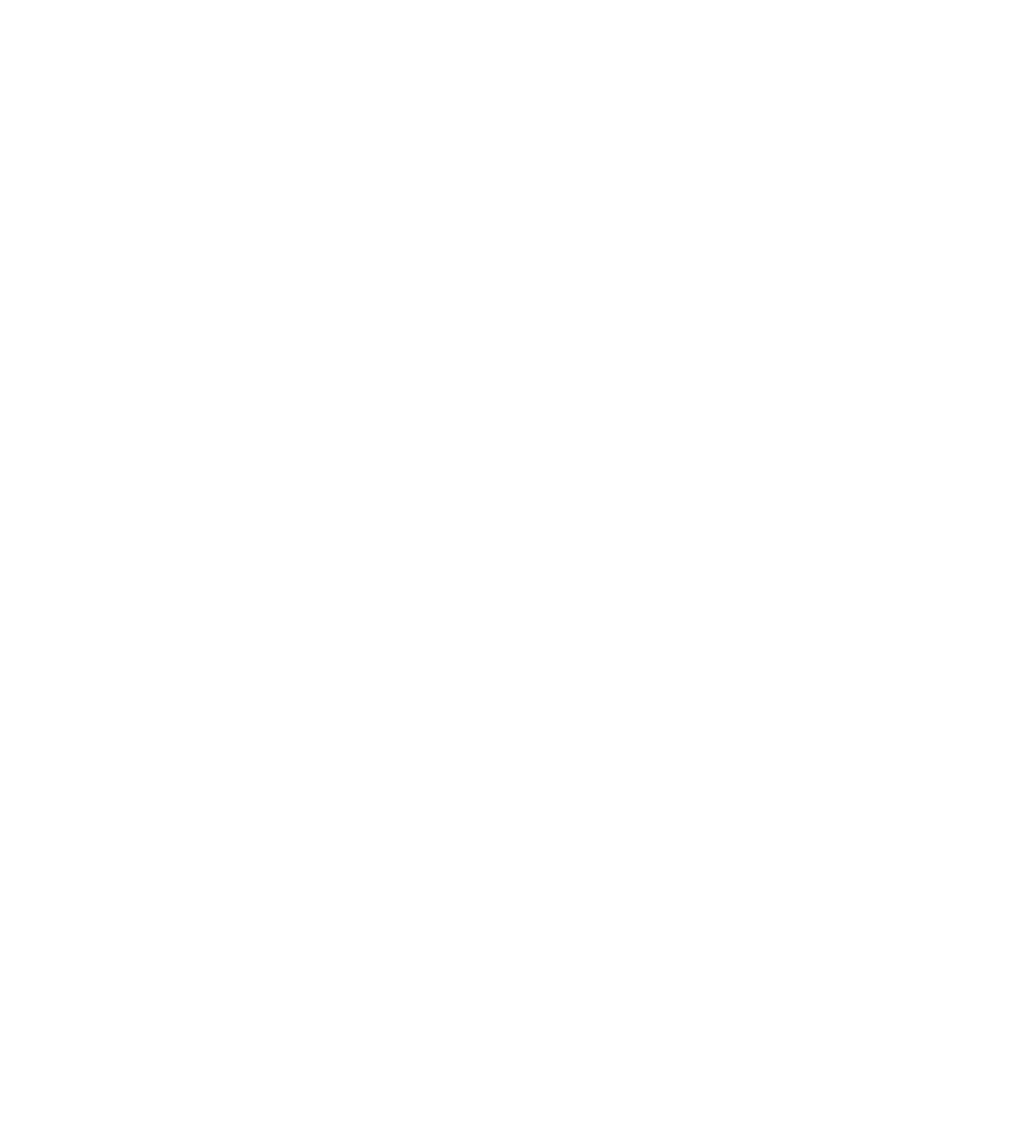
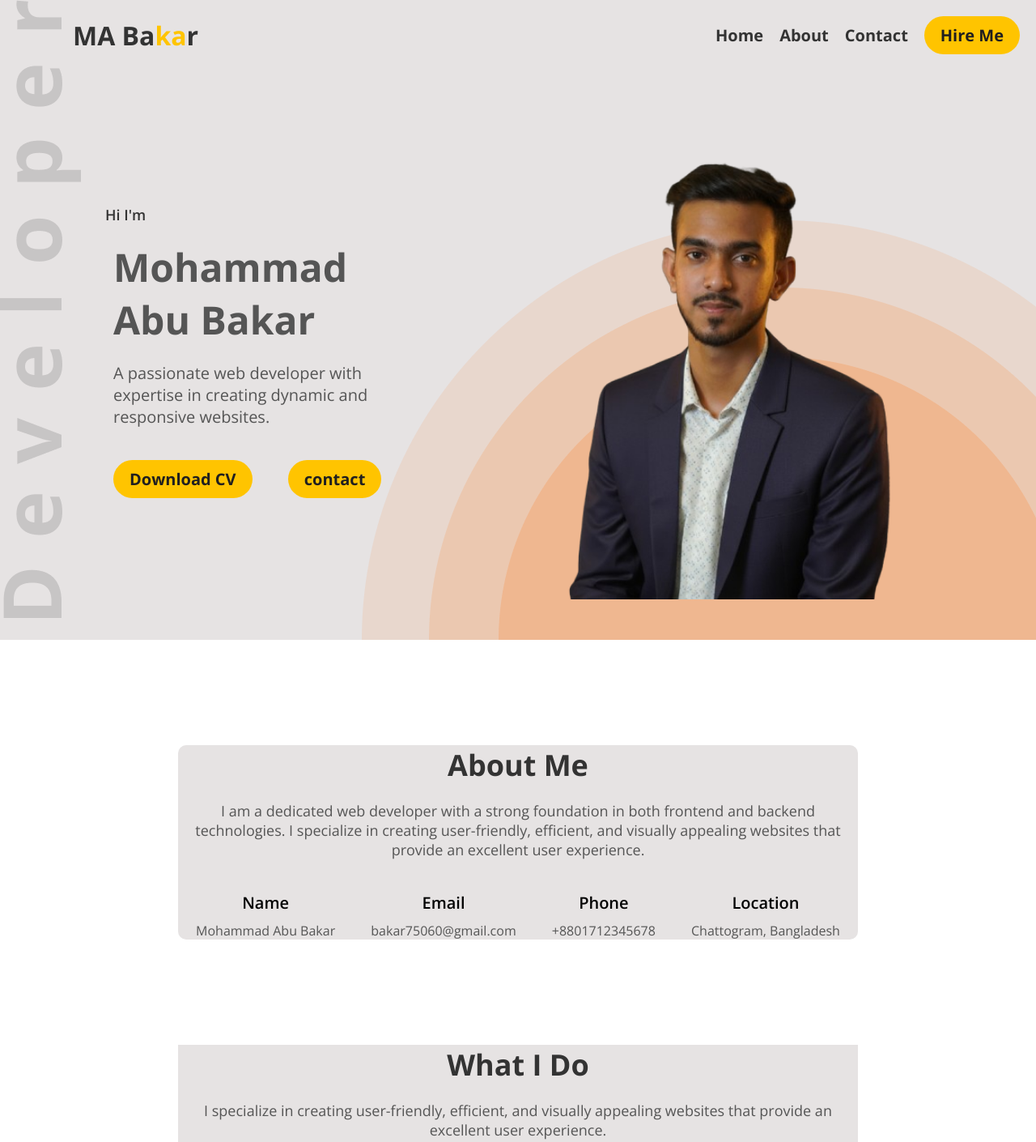
Before and after one commit to bakar8440/web_dev_portfolio, a plain HTML site: page index.html in a window 1280 px wide. Shown: the top 1410 px of the page at 81% size. Before the commit the page ends 800 px from the top, so only its background shows below. Drawn offline with nearby package versions, Linux system fonts and the light colour scheme.

Commit message:
add about section

```diff
--- /dev/null
+++ b/css/style.css
@@ -0,0 +1,203 @@
+@import url('https://fonts.googleapis.com/css2?family=Open+Sans:ital,wght@0,300..800;1,300..800&family=Work+Sans:ital,wght@0,100..900;1,100..900&display=swap');
+
+
+* {
+    margin: 0;
+    padding: 0;
+    box-sizing: border-box;
+    font-family: 'Open Sans', sans-serif;
+    text-decoration: none;
+}
+/* shared styles */
+.text-primary{
+    color: #ffc400;
+}
+.text-center{
+    text-align: center;
+}
+.dark-1{
+    color: #555;
+}
+.dark-2{
+    color: #333;
+}
+.bg-secondary{
+    background-color: #e6e3e3;
+}
+.btn-primary{
+    padding: 10px 20px;
+    background-color: #ffc400;
+    color: #201f1f;
+    border: none;
+    border-radius: 25px;
+    font-size: 20px;
+    font-weight: 700;
+    cursor: pointer;
+}
+
+.section-title{
+    font-size: 36px;
+    font-weight: 700;
+    margin-bottom: 20px;
+    color: #333;
+}
+.section-description{
+    font-size: 18px;
+    font-weight: 400;
+    color: #555;
+    margin-bottom: 40px;
+}
+/* end shared styles */
+
+header{
+    background-image: url('../images/developer.png'),url('../images/header_bg.png');
+    background-repeat: no-repeat;
+    background-position: left top,right bottom;
+    backgrount-size: contain,cover;
+}
+
+nav{
+    display: flex;
+    align-items: center;
+    justify-content: space-between;
+    padding: 20px;
+    color: #333;
+    margin-left: 70px;
+}
+
+header h3{
+    font-size: 32px;
+    font-weight: 700;
+}
+
+
+nav ul{
+    display: flex;
+    flex-direction: row;
+    justify-content: space-between;
+    align-items: center;
+}
+
+nav ul li{
+    list-style: none;
+    margin-left: 20px;
+}
+
+nav ul li a{
+    font-size: 20px;
+    font-weight: 700;
+    transition: color 0.3s ease;
+}
+
+nav ul li a:hover{
+    color: #ffc400;
+    transition: cubic-bezier(0.075, 0.82, 0.165, 1) 0.3s;
+}
+
+/* banner styles */
+header .banner{
+    display: flex;
+    flex-direction: row;
+    align-items: center;
+    justify-content: space-between;
+    padding: 50px 20px;
+    margin:0px 100px
+
+}
+
+.banner-content{
+    max-width: 400px;
+}
+
+header .banner .banner-gritings{
+    font-size: 18px;
+    font-weight: 600;
+    margin: 10px;
+}
+
+.banner .banner-title{
+    font-size: 48px;
+    font-weight: 700;
+    margin: 20px;
+}
+.banner .banner-subtitle{
+    font-size: 20px;
+    font-weight: 400;
+    margin: 20px;
+    color: #555;
+}
+.banner .banner-btn{
+    margin: 20px;
+}
+
+.banner .banner-profile{
+    width: 500px;
+}
+/* banner styles end */
+
+/* main styles */
+main{
+    max-width: 1140px;
+    margin: 0 auto;
+}
+
+/* about styles */
+.about-me{
+    margin : 130px 150px;
+    border-radius:10px;
+    text-align:center;
+
+}
+
+.about-me .about-items{
+    display:flex;
+    flex-direction: row;
+    font: 1em sans-serif;
+    justify-content: space-around;
+}
+
+.about-me .item-title{
+    font-size: 20px;
+    font-weight: 600;
+    margin-bottom: 10px;
+}
+
+.about-me .item-description{
+    font-size: 16px;
+    font-weight: 400;
+    color: #555;
+}
+/* end about me */
+/* start what i do */
+.what-i-do{
+    margin: 130px 150px;
+}
+/* end what i do */
+
+.what-i-do .what-items{
+    display:flex;
+    flex-direction: row;
+    font: 1em sans-serif;
+    gap: 20px;
+    margin: 40px;
+    margin-bottom:130px;
+    justify-content: space-around;
+}
+
+.what-i-do .what-item{
+    padding: 30px;
+    border-radius:5px;
+    padding: 15px;
+    box-shadow: 0 4px 8px rgba(46, 37, 37, 0.3);
+}
+
+.what-i-do .what-item .item-title{
+    font-size: 20px;
+    font-weight: 600;
+    margin-bottom: 10px;
+}
+.what-i-do .what-item .item-description{
+    font-size: 16px;
+    font-weight: 400;
+    color: #555;
+}
--- a/index.html
+++ b/index.html
@@ -4,12 +4,87 @@
     <meta charset="UTF-8">
     <meta name="viewport" content="width=device-width, initial-scale=1.0">
     <title>My Portfolio</title>
+    <link rel="stylesheet" href="css/style.css">
 </head>
 <body>
-    <header>
+    <header class="header bg-secondary" id="home">
+        <nav>
+            <h3>MA Ba<span class="text-primary">ka</span>r</h3>
+
+            <ul >
+                <li ><a class="dark-2" href="#home">Home</a></li>
+                <li><a class="dark-2" href="#about">About</a></li>
+                <li><a class="dark-2" href="#contact">Contact</a></li>
+                <li><button class="btn-primary">Hire Me</button></li>
+            </ul>
+        </nav>
+        <div class="banner">
+            <div class="banner-content">
+                <h4 class="banner-gritings dark-2">Hi I'm</h4>
+                <h1 class="banner-title dark-1">Mohammad Abu Bakar</h1>
+                <p class="banner-subtitle">A passionate web developer with expertise in creating dynamic and responsive websites.</p>
+                <button class="btn-primary banner-btn">Download CV</button>
+                <button class="btn-primary banner-btn">contact</button>
+            </div>
+            <img class="banner-profile" src="images/ab.png" alt="">
 
     </header>
     <main>
+        <section class="about-me bg-secondary" id="about">
+            <h3 class="section-title">About Me</h3>
+            <p class="section-description">I am a dedicated web developer with a strong foundation in both frontend and backend technologies. I specialize in creating user-friendly, efficient, and visually appealing websites that provide an excellent user experience.</p>
+            <div class="about-items">
+
+                <div class="about-item">
+                    <p class="item-title">Name</p>
+                    <p class="item-description">Mohammad Abu Bakar</p>
+                </div>
+                <div class="about-item">
+                    <p class="item-title">Email</p>
+                    <p class="item-description">bakar75060@gmail.com</p>
+                </div>
+                <div class="about-item">
+                    <p class="item-title">Phone</p>
+                    <p class="item-description">+8801712345678</p>
+                </div>
+                <div class="about-item">
+                    <p class="item-title">Location</p>
+                    <p class="item-description">Chattogram, Bangladesh</p>
+                </div>
+
+            </div>
+        </section>
+        <section class="what-i-do bg-secondary ">
+            <h3 class="section-title text-center">What I Do</h3>
+            <p class="section-description text-center">I specialize in creating user-friendly, efficient, and visually appealing websites that provide an excellent user experience.</p>
+
+            <div class="what-items">
+
+                <div class="what-item">
+                    <img src="images/icons/js.png" alt="">
+                    <h4 class="item-title ">JavaScript</h4>
+                    <p class="what-description ">I develop interactive and dynamic web applications using JavaScript and various frameworks.</p>
+                </div>
+                <div class="what-item">
+                    <img src="images/icons/react.png" alt="">
+                    <h4 class="item-title">React</h4>
+                    <p class="what-description ">I create responsive and efficient user interfaces using React, ensuring a seamless user experience.</p>
+                </div>
+                <div class="what-item">
+                    <img src="images/icons/nodejs.png" alt="">
+                    <h4 class="item-title ">Node js</h4>
+                    <p class="what-description t">I build scalable and efficient backend services using Node.js, enabling smooth communication between the frontend and server.</p>
+                </div>
+                <div class="what-item">
+                    <img src="images/icons/mongo.png" alt="">
+                    <h4 class="item-title ">MongoDB</h4>
+                    <p class="what-description ">I design and implement database solutions using MongoDB, ensuring data integrity and optimal performance.</p>
+                </div>
+
+            </div>
+
+
+        </section>
 
     </main>
     <footer>
```
Also changed, not shown: images/ab.png (added), images/developer.png (added), images/hardy.png (added), images/header_bg.png (added), images/icons/facebook.png (added), images/icons/insta.png (added), images/icons/js.png (added), images/icons/mongo.png (added), images/icons/nodejs.png (added), images/icons/react.png (added), images/icons/twitter.png (added).
